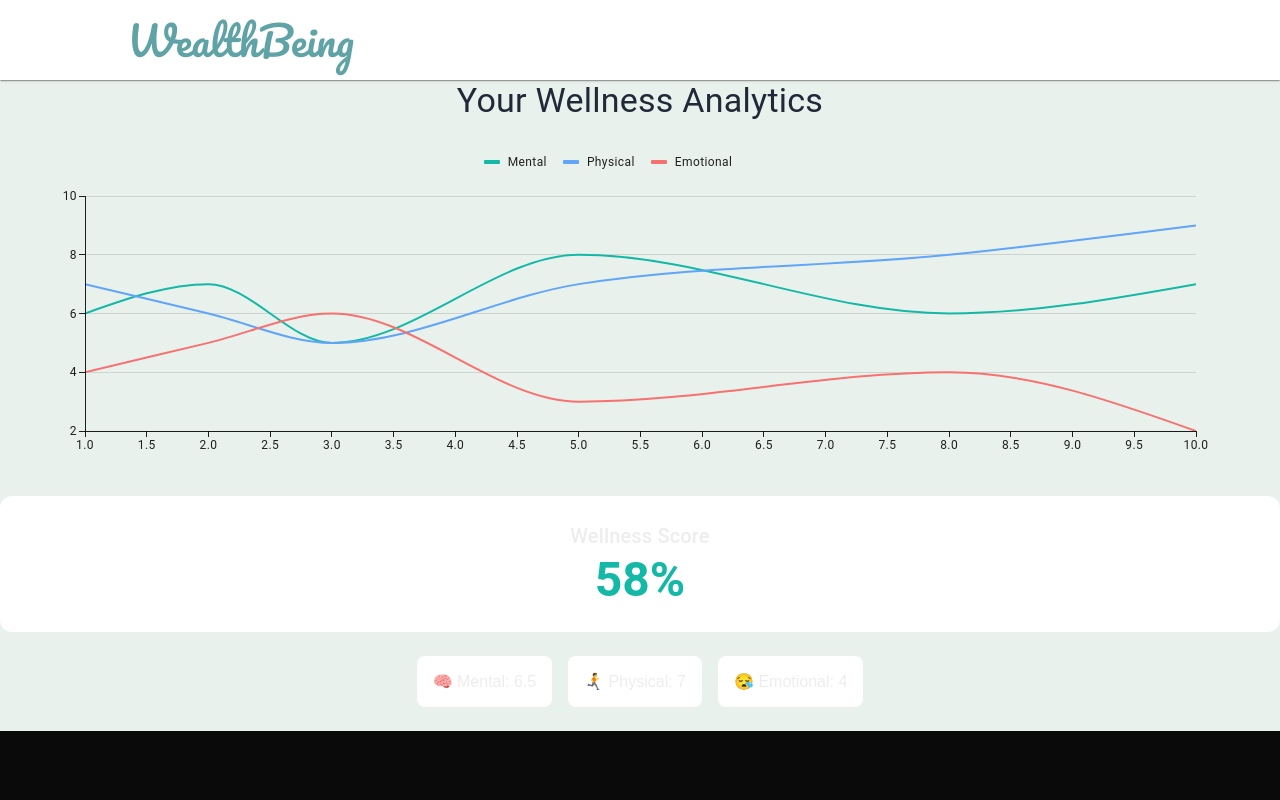
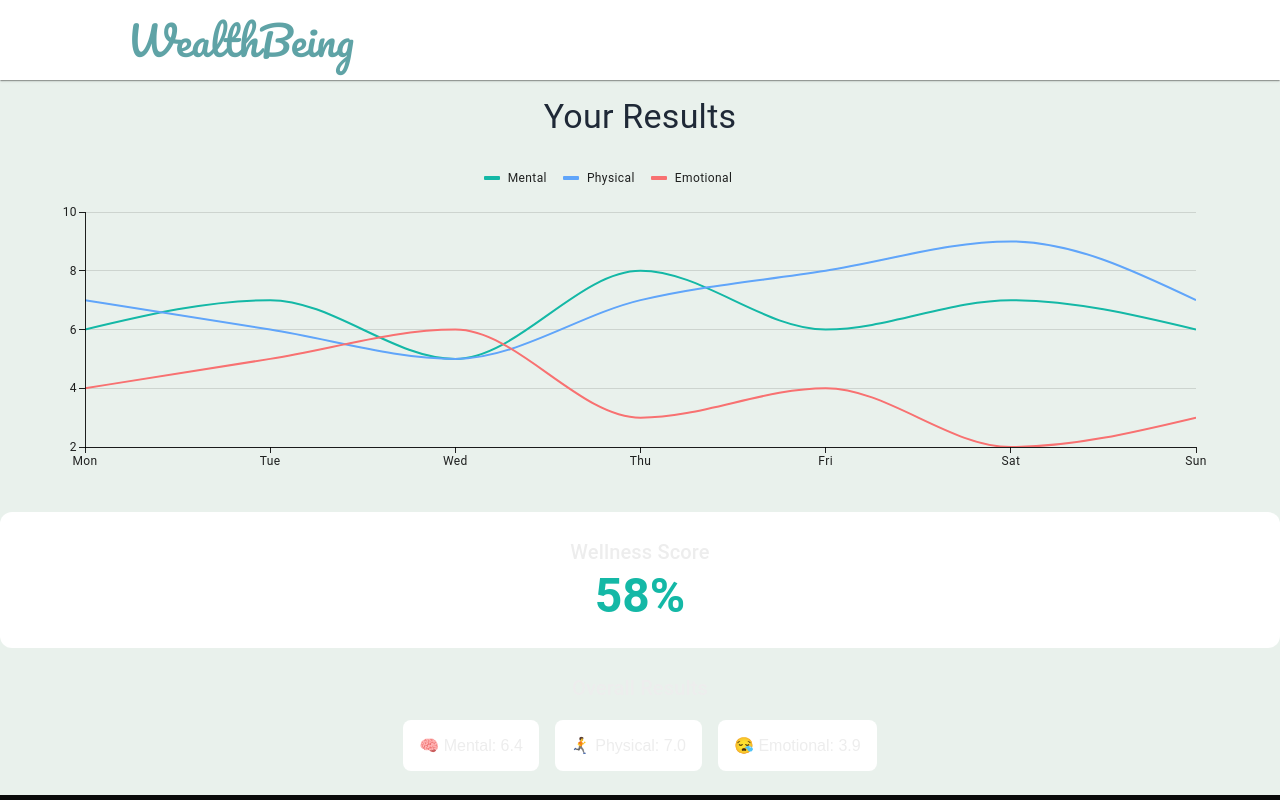
Before and after one commit to CianDonnelly21/Wealth_Being, a Next.js app: page /client/analytics in a window 1280 px wide. Built offline with nearby package versions, Linux system fonts and the light colour scheme; some icons are missing.

Commit message:
Update in Analytics Page

```diff
--- a/src/app/client/analytics/page.js
+++ b/src/app/client/analytics/page.js
@@ -10,6 +10,7 @@ const data = [
     { day: 'Thu', mental: 8, physical: 7, emotional: 3 },
     { day: 'Fri', mental: 6, physical: 8, emotional: 4 },
     { day: 'Sat', mental: 7, physical: 9, emotional: 2 },
+    { day: 'Sun', mental: 6, physical: 7, emotional: 3 }
 ];
 
 const avgMentalScore =
@@ -45,17 +46,18 @@ export default function analyticsPage() {
                 sx = {{
                     mb: 3,
                     color: '#1F2937',
-                    textAlign: 'center'
+                    textAlign: 'center',
+                    marginTop: 2
                 }}
             >
-                Your Wellness Analytics
+                Your Results
             </Typography>
 
             <LineChart sx = {{
                 marginRight: 8,
             }}
                 dataset = {data}
-                xAxis = {[{ data: [1, 2, 3, 5, 8, 10] }]}
+                xAxis = {[{ scaleType: "point", dataKey: "day" }]}
                 series = {[
                     {
                         dataKey: "mental",
@@ -108,10 +110,11 @@ export default function analyticsPage() {
                 </Typography>
             </Box>
 
+            <Typography variant = 'h6' sx = {{textAlign: 'center', paddingBottom: 2}}>Overall Results</Typography>
             <Box sx = {{ display: 'flex', gap: 2, mb: 3, justifyContent: 'center' }}>
-            <Box sx = {{ p: 2, background: 'white', borderRadius: 2 }}>🧠 Mental: {avgMentalScore}</Box>
-            <Box sx = {{ p: 2, background: 'white', borderRadius: 2 }}>🏃‍➡️ Physical: {avgPhysicalScore}</Box>
-            <Box sx = {{ p: 2, background: 'white', borderRadius: 2 }}>😪 Emotional: {avgEmotionalScore}</Box>
+            <Box sx = {{ p: 2, background: 'white', borderRadius: 2 }}>🧠 Mental: {avgMentalScore.toFixed(1)}</Box>
+            <Box sx = {{ p: 2, background: 'white', borderRadius: 2 }}>🏃‍➡️ Physical: {avgPhysicalScore.toFixed(1)}</Box>
+            <Box sx = {{ p: 2, background: 'white', borderRadius: 2 }}>😪 Emotional: {avgEmotionalScore.toFixed(1)}</Box>
             </Box>
         </Box>
     );
```
